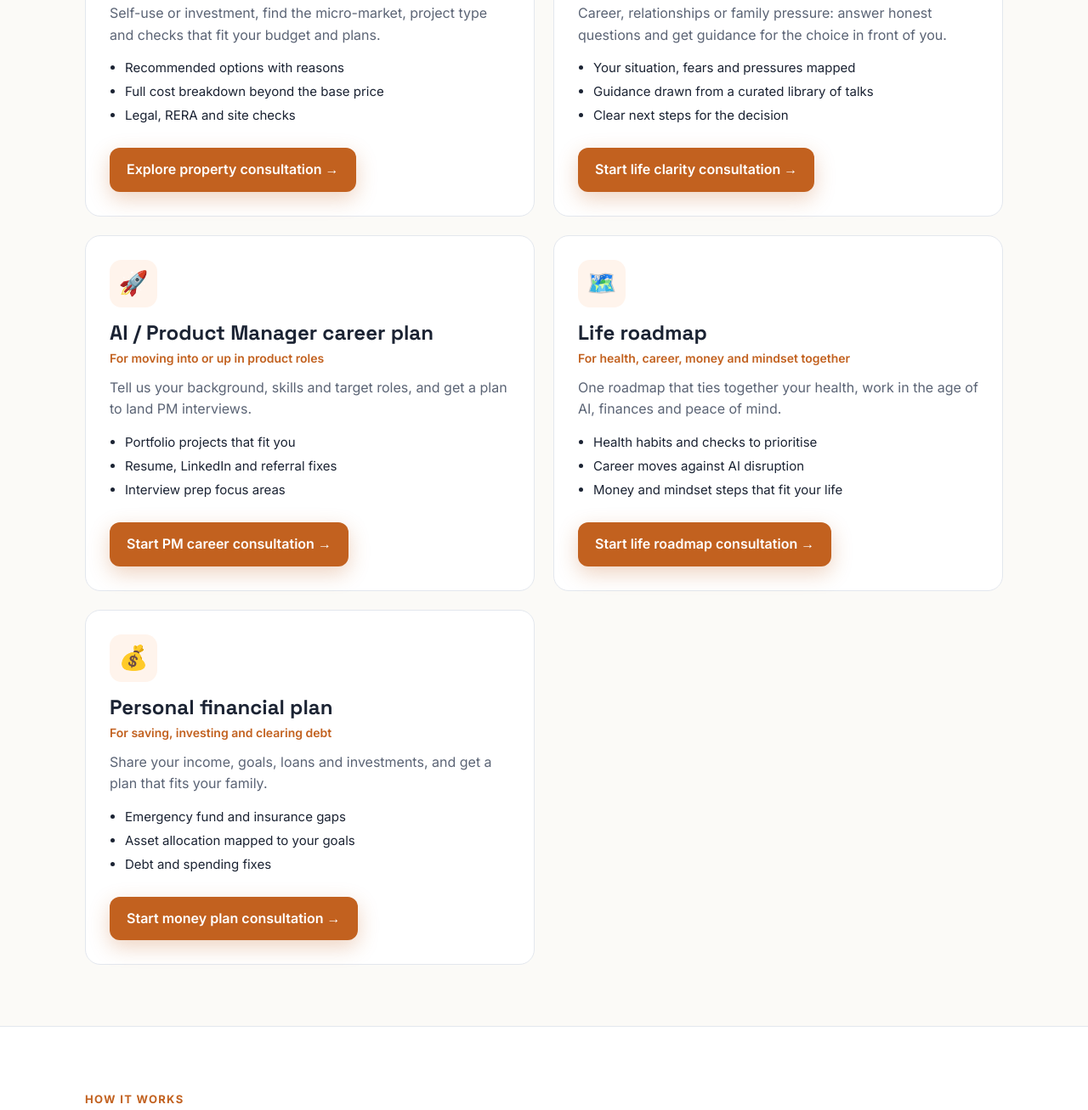
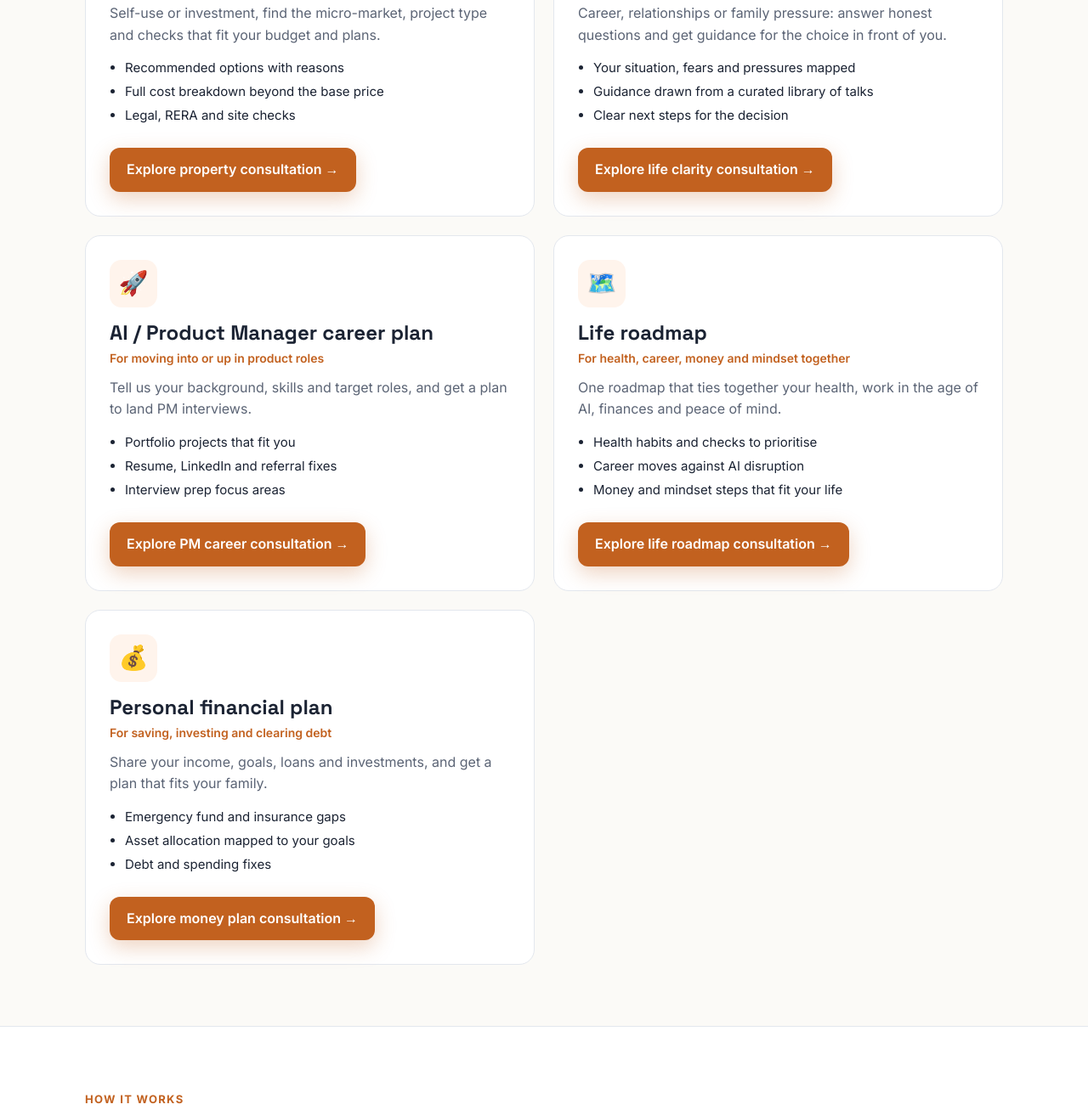
Before and after one commit to aarjav11-ux/aarjav11-ux.github.io, a plain HTML site: page index.html in a window 1280 px wide. Shown: the part 2845-4152 px from the top of the page at 85% size. Drawn offline with Linux system fonts and the light colour scheme.

Commit message:
Point new consultation cards to their pages

```diff
--- a/index.html
+++ b/index.html
@@ -130,22 +130,22 @@ footer{background:var(--navy);color:#c9d2e3;padding:36px 0;font-size:15px}
 <div class="card"><div class="ico">🧭</div><h3>Life clarity consultation</h3><div class="tag">For a decision you’re stuck on</div>
 <p>Career, relationships or family pressure: answer honest questions and get guidance for the choice in front of you.</p>
 <ul><li>Your situation, fears and pressures mapped</li><li>Guidance drawn from a curated library of talks</li><li>Clear next steps for the decision</li></ul>
-<div class="acts"><a class="btn btn-primary" href="https://aarjav11-ux.github.io/life-clarity-form/">Start life clarity consultation →</a></div></div>
+<div class="acts"><a class="btn btn-primary" href="https://aarjav11-ux.github.io/life-clarity/">Explore life clarity consultation →</a></div></div>
 
 <div class="card"><div class="ico">🚀</div><h3>AI / Product Manager career plan</h3><div class="tag">For moving into or up in product roles</div>
 <p>Tell us your background, skills and target roles, and get a plan to land PM interviews.</p>
 <ul><li>Portfolio projects that fit you</li><li>Resume, LinkedIn and referral fixes</li><li>Interview prep focus areas</li></ul>
-<div class="acts"><a class="btn btn-primary" href="https://aarjav11-ux.github.io/pm-career-form/">Start PM career consultation →</a></div></div>
+<div class="acts"><a class="btn btn-primary" href="https://aarjav11-ux.github.io/pm-career/">Explore PM career consultation →</a></div></div>
 
 <div class="card"><div class="ico">🗺️</div><h3>Life roadmap</h3><div class="tag">For health, career, money and mindset together</div>
 <p>One roadmap that ties together your health, work in the age of AI, finances and peace of mind.</p>
 <ul><li>Health habits and checks to prioritise</li><li>Career moves against AI disruption</li><li>Money and mindset steps that fit your life</li></ul>
-<div class="acts"><a class="btn btn-primary" href="https://aarjav11-ux.github.io/life-roadmap-form/">Start life roadmap consultation →</a></div></div>
+<div class="acts"><a class="btn btn-primary" href="https://aarjav11-ux.github.io/life-roadmap/">Explore life roadmap consultation →</a></div></div>
 
 <div class="card"><div class="ico">💰</div><h3>Personal financial plan</h3><div class="tag">For saving, investing and clearing debt</div>
 <p>Share your income, goals, loans and investments, and get a plan that fits your family.</p>
 <ul><li>Emergency fund and insurance gaps</li><li>Asset allocation mapped to your goals</li><li>Debt and spending fixes</li></ul>
-<div class="acts"><a class="btn btn-primary" href="https://aarjav11-ux.github.io/money-plan-form/">Start money plan consultation →</a></div></div>
+<div class="acts"><a class="btn btn-primary" href="https://aarjav11-ux.github.io/money-plan/">Explore money plan consultation →</a></div></div>
 
 </div></div></section>
 
@@ -160,7 +160,7 @@ footer{background:var(--navy);color:#c9d2e3;padding:36px 0;font-size:15px}
 <footer class="ft"><div class="wrap">
 <div class="ft-grid">
 <div><div class="ft-logo">🧭 Personal Consultations</div><p>Personal buying and reading consultations for Indian families. Answer a few questions, get a detailed report by email.</p><p class="ft-trust">🤝 Trust is the most valuable thing, and we want to earn it.</p></div>
-<div><h4>Consultations</h4><a href="https://aarjav11-ux.github.io/cars/">🚗 Buying a car</a><a href="https://aarjav11-ux.github.io/phones/">📱 Buying a phone</a><a href="https://aarjav11-ux.github.io/appliances/">🏠 Home appliances</a><a href="https://aarjav11-ux.github.io/realestate/">🏢 Gurgaon property</a><a href="https://aarjav11-ux.github.io/books/">📚 What to read next</a><a href="https://aarjav11-ux.github.io/life-clarity-form/">🧭 Life clarity</a><a href="https://aarjav11-ux.github.io/pm-career-form/">🚀 PM career plan</a><a href="https://aarjav11-ux.github.io/life-roadmap-form/">🗺️ Life roadmap</a><a href="https://aarjav11-ux.github.io/money-plan-form/">💰 Money plan</a></div>
+<div><h4>Consultations</h4><a href="https://aarjav11-ux.github.io/cars/">🚗 Buying a car</a><a href="https://aarjav11-ux.github.io/phones/">📱 Buying a phone</a><a href="https://aarjav11-ux.github.io/appliances/">🏠 Home appliances</a><a href="https://aarjav11-ux.github.io/realestate/">🏢 Gurgaon property</a><a href="https://aarjav11-ux.github.io/books/">📚 What to read next</a><a href="https://aarjav11-ux.github.io/life-clarity/">🧭 Life clarity</a><a href="https://aarjav11-ux.github.io/pm-career/">🚀 PM career plan</a><a href="https://aarjav11-ux.github.io/life-roadmap/">🗺️ Life roadmap</a><a href="https://aarjav11-ux.github.io/money-plan/">💰 Money plan</a></div>
 <div><h4>Get started</h4><a href="#map">Consultation map</a><a href="#consultations">All consultations</a><a href="#how">How it works</a><a href="shortlist/">Feedback on your shortlist</a></div>
 <div><h4>Our promise</h4><p>🎯 Focus on your work, leave the decision-making to us.</p><p>📧 Reports by email, no sales calls.</p><p>🔒 Your answers are used only for your consultation.</p></div>
 </div>
```
